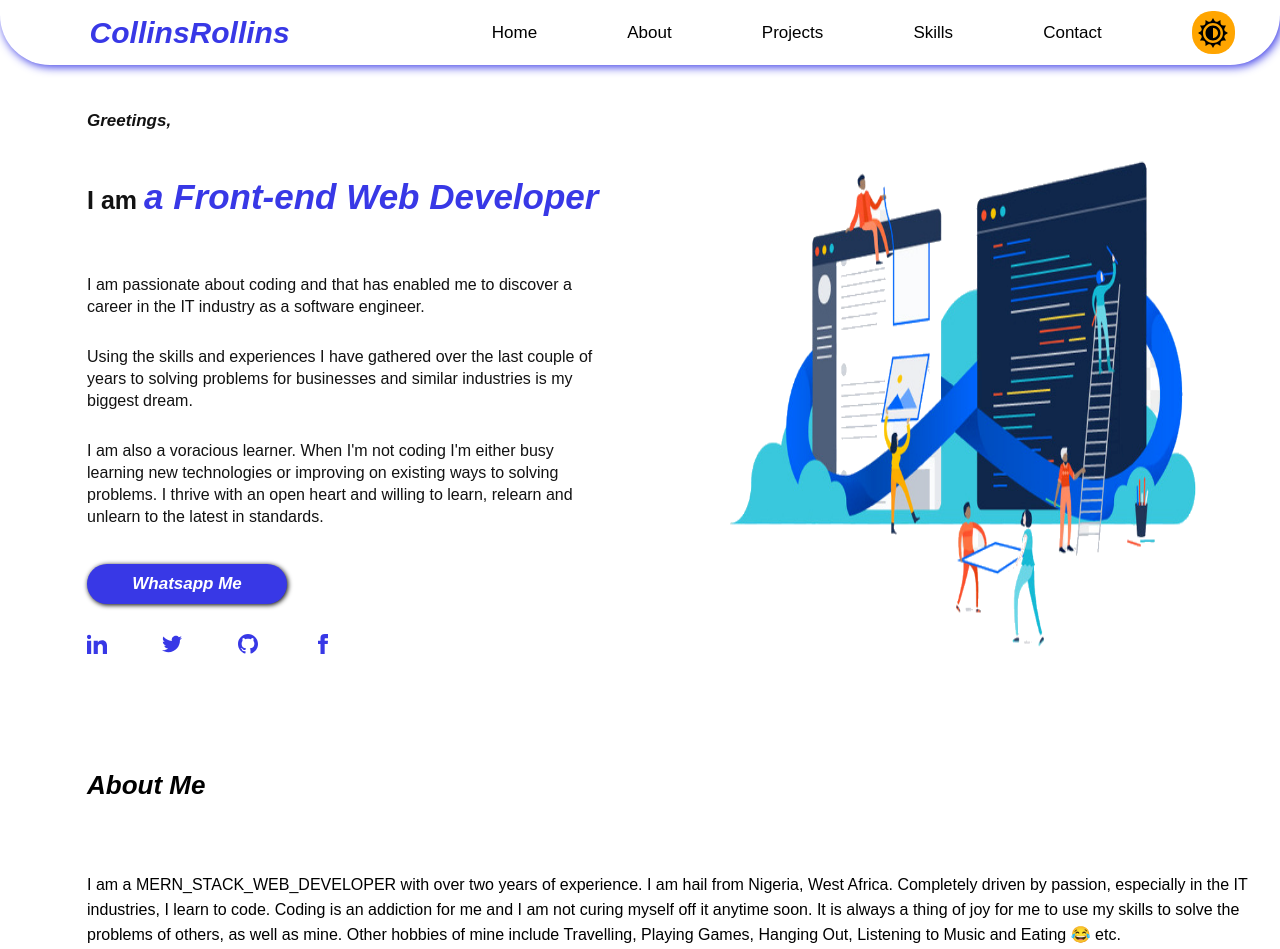
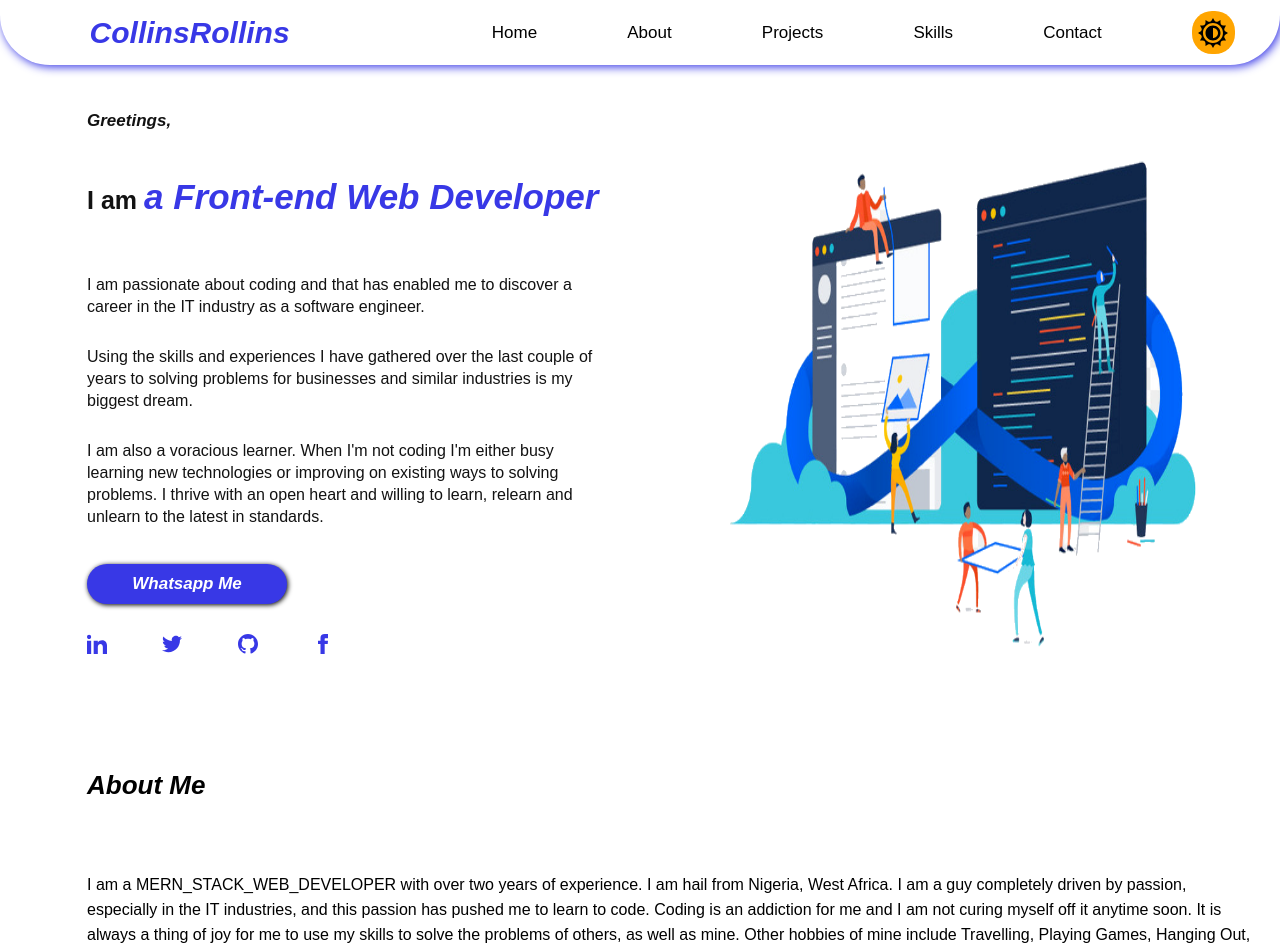
Before and after one commit to CollinsRollinsDev/testing-git, a Next.js app: page / in a window 1280 px wide. Shown: the top 949 px of the page. Built offline with nearby package versions, Linux system fonts and the light colour scheme.

Commit message:
Updated about me text

```diff
--- a/components/LandingPage/subFolder/About.tsx
+++ b/components/LandingPage/subFolder/About.tsx
@@ -11,8 +11,8 @@ const About = () => {
         <div className={styles.narration}>
           <p>
           I am a MERN_STACK_WEB_DEVELOPER with over two years of experience. I am hail from Nigeria, West
-            Africa. Completely driven by passion, especially in the
-            IT industries, I learn to code. Coding is
+            Africa. I am a guy completely driven by passion, especially in the
+            IT industries, and this passion has pushed me to learn to code. Coding is
             an addiction for me and I am not curing myself off it anytime soon.
             It is always a thing of joy for me to use my skills to solve the
             problems of others, as well as mine. Other hobbies of mine include Travelling,
```
